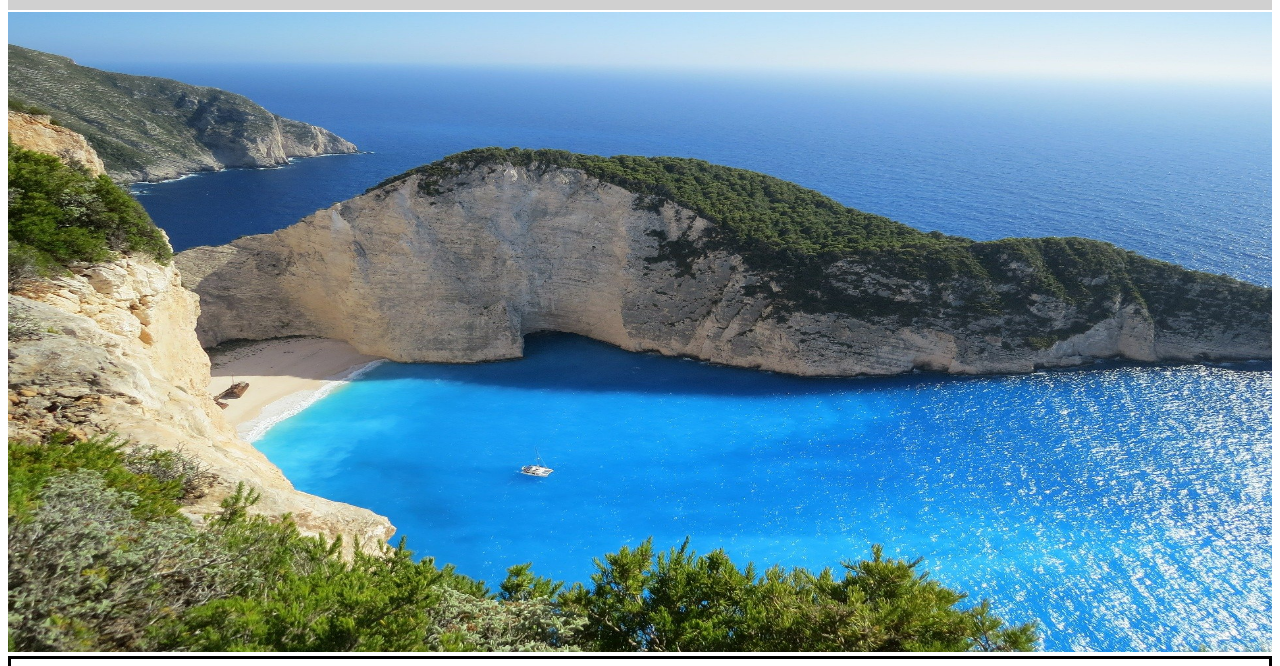
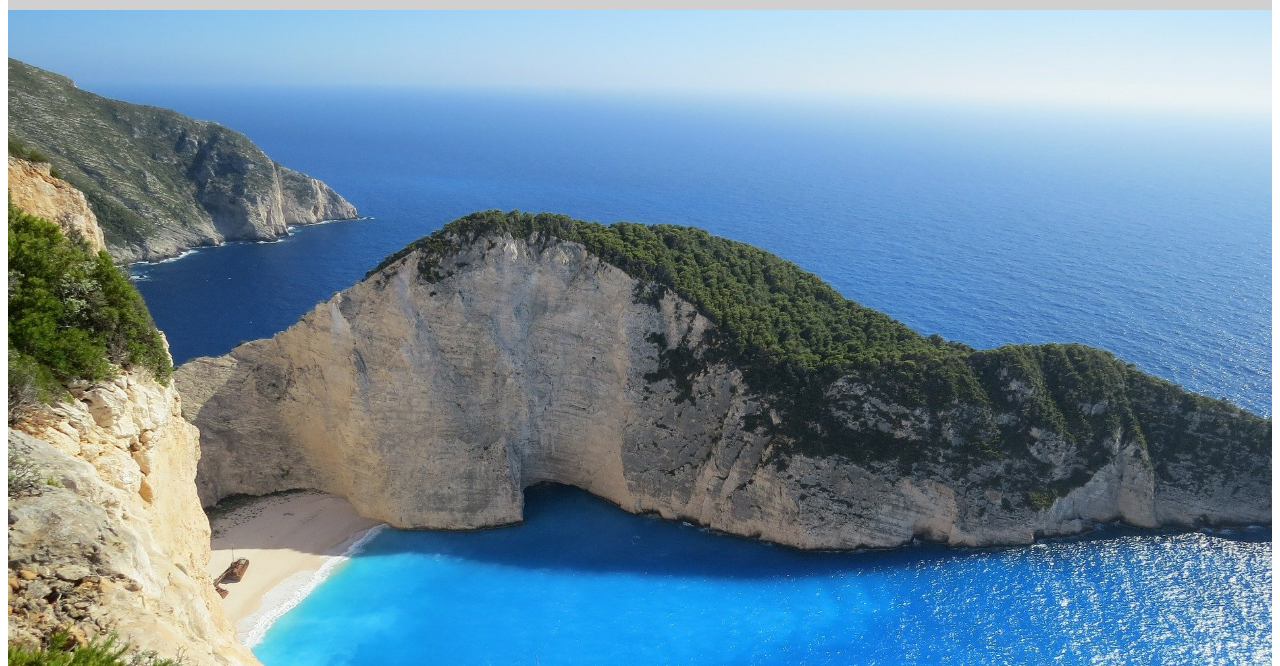
Before and after one commit to Nikhilkambo/testwabsite, a plain HTML site: page index.html in a window 1280 px wide. Shown: the part 110-776 px from the top of the page. Drawn offline with Linux system fonts and the light colour scheme.

Commit message:
Add files via upload

```diff
--- a/index.html
+++ b/index.html
@@ -33,8 +33,8 @@
 
     </header>
     <slider id="slider">
-        <box class="box"><img src="img/beach-418742_1920.jpg
-            " alt="" srcset=""></box>
+        <img src="img/beach-418742_1920.jpg
+        " alt="" srcset="">
     </slider>
     <main id="mainbar">
         <button class="nk" onclick="hello()"> click on</button>
--- a/style.css
+++ b/style.css
@@ -51,12 +51,15 @@
     text-decoration: none;
 }
 
-#slider .box {}
+.navitem li a:hover {
+    background-color: cornsilk;
+    color: crimson;
+}
 
-#slider .box img {
+#slider {}
+
+#slider img {
     width: 100%;
-    margin-top: 2px;
-    height: 40em;
 }
 
 #mainbar {
```
